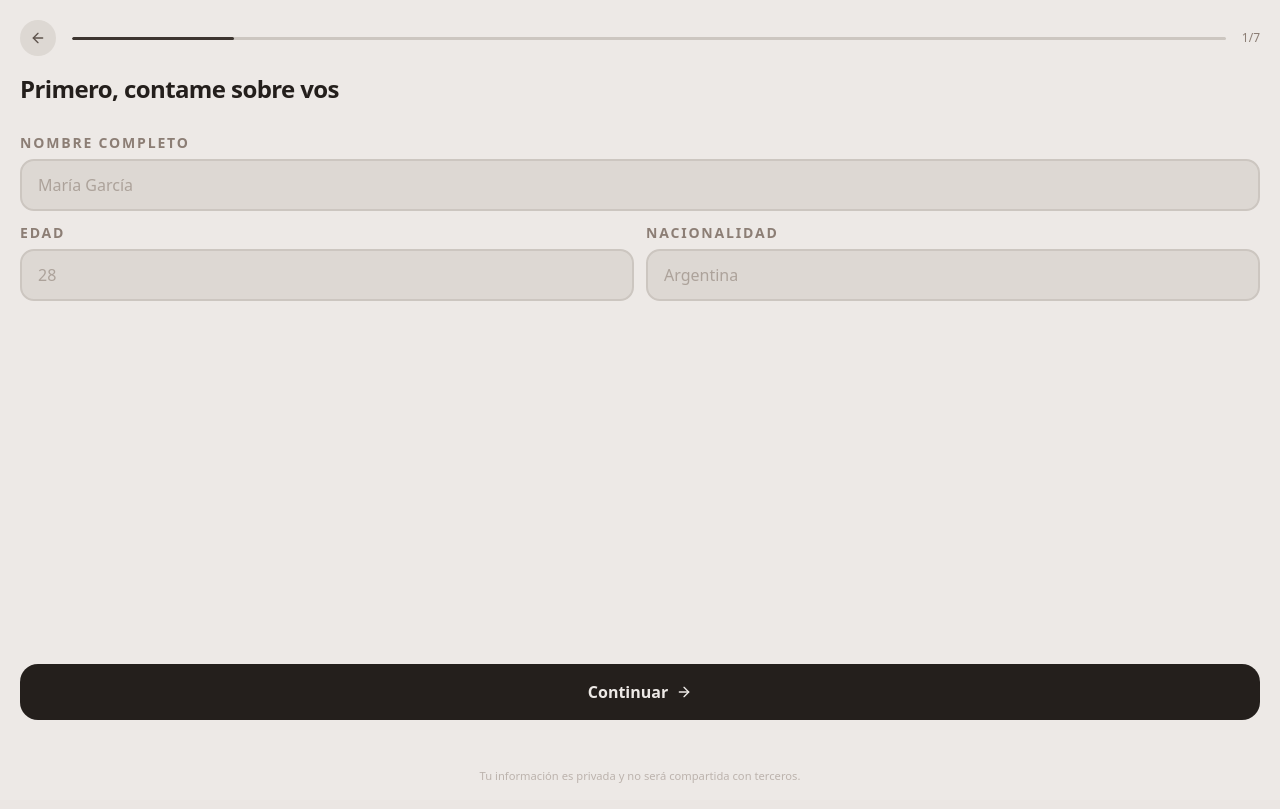
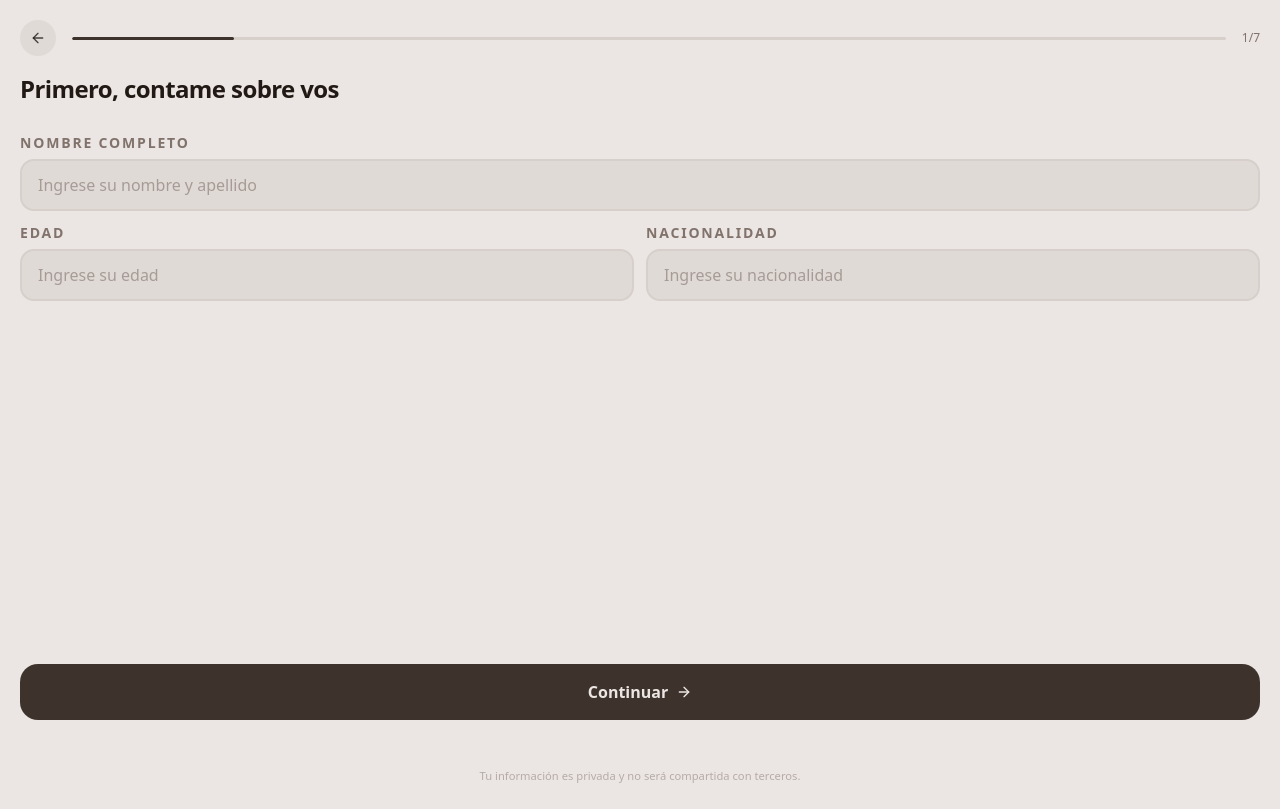
Before and after one commit to Manuel-latorre/leads-manager, a Next.js app: page /form in a window 1280 px wide. Both pictures are taken after a click on the button "Empezar". Built offline with nearby package versions, Linux system fonts and the light colour scheme.

Commit message:
feat: enhance form components with updated styling and integrate mode toggle for improved user experience

```diff
--- a/app/form/components/form.tsx
+++ b/app/form/components/form.tsx
@@ -5,6 +5,7 @@ import { Check, ArrowLeft, ArrowRight } from "lucide-react";
 import { cn } from "@/lib/utils";
 import { EMPTY, FormErrors, formSchema, FormValues } from "../types";
 import { createLead } from "../actions";
+import { ModeToggle } from "@/components/mode-toggle";
 
 // ─── Types ────────────────────────────────────────────────────────────────────
 
@@ -53,7 +54,7 @@ function FieldLabel({
   return (
     <label
       htmlFor={htmlFor}
-      className="text-sm font-bold tracking-[0.13em] uppercase text-[#8c7e75]"
+      className="text-sm font-bold tracking-[0.13em] uppercase text-muted-foreground"
     >
       {children}
     </label>
@@ -89,10 +90,7 @@ function StyledInput({
 }) {
   return (
     <div className="flex flex-col gap-1.5">
-      <FieldLabel htmlFor={id}>
-        {label}
-
-      </FieldLabel>
+      <FieldLabel htmlFor={id}>{label}</FieldLabel>
       <input
         id={id}
         type={type}
@@ -105,11 +103,11 @@ function StyledInput({
         placeholder={placeholder}
         className={cn(
           "w-full h-[52px] px-4 rounded-xl text-base outline-none transition-colors duration-150",
-          "bg-[#ddd8d3] text-[#241f1c] placeholder:text-[#8c7e75]/60",
-          "border-2",
+          "bg-card text-foreground placeholder:text-muted-foreground/60",
+          "border-2 border-input focus-visible:border-ring focus-visible:ring-2 focus-visible:ring-ring/30",
           hasError
-            ? "border-[#a05a5a]"
-            : "border-[#ccc6c0] focus:border-[#3d3530]",
+            ? "border-destructive focus-visible:border-destructive focus-visible:ring-destructive/20"
+            : "",
         )}
       />
     </div>
@@ -142,11 +140,11 @@ function StyledTextarea({
         rows={5}
         className={cn(
           "w-full px-4 py-3.5 rounded-xl text-base outline-none resize-none transition-colors duration-150",
-          "bg-[#ddd8d3] text-[#241f1c] placeholder:text-[#8c7e75]/60 leading-relaxed",
-          "border-2",
+          "bg-card text-foreground placeholder:text-muted-foreground/60 leading-relaxed",
+          "border-2 border-input focus-visible:border-ring focus-visible:ring-2 focus-visible:ring-ring/30",
           hasError
-            ? "border-[#a05a5a]"
-            : "border-[#ccc6c0] focus:border-[#3d3530]",
+            ? "border-destructive focus-visible:border-destructive focus-visible:ring-destructive/20"
+            : "",
         )}
       />
     </div>
@@ -169,8 +167,8 @@ function OptionButton({
       className={cn(
         "w-full text-left px-5 py-4 rounded-xl text-base border-2 outline-none cursor-pointer transition-all duration-150",
         selected
-          ? "bg-[#241f1c] border-[#241f1c] text-[#ede9e6] font-semibold"
-          : "bg-[#ddd8d3] border-[#ccc6c0] text-[#3d3530] font-normal",
+          ? "bg-foreground border-foreground text-background font-semibold"
+          : "bg-card border-input text-foreground font-normal",
       )}
     >
       {label}
@@ -181,9 +179,9 @@ function OptionButton({
 function ProgressBar({ current, total }: { current: number; total: number }) {
   const pct = Math.round((current / total) * 100);
   return (
-    <div className="w-full h-[3px] rounded-full bg-[#ccc6c0] overflow-hidden">
+    <div className="w-full h-[3px] rounded-full bg-border overflow-hidden">
       <div
-        className="h-full bg-[#3d3530] rounded-full transition-[width] duration-500 ease-out"
+        className="h-full bg-primary rounded-full transition-[width] duration-500 ease-out"
         style={{ width: `${pct}%` }}
       />
     </div>
@@ -204,13 +202,13 @@ function StepShell({
   return (
     <div className="flex flex-col gap-7 w-full">
       <div className="flex flex-col gap-1.5">
-        <h2 className="text-2xl font-extrabold text-[#241f1c] leading-snug tracking-tight m-0">
+        <h2 className="text-2xl font-extrabold text-foreground leading-snug tracking-tight m-0">
           {question}
         </h2>
-        {hint && <p className="text-sm text-[#8c7e75] m-0">{hint}</p>}
+        {hint && <p className="text-sm text-muted-foreground m-0">{hint}</p>}
       </div>
       <div className="flex flex-col gap-3">{children}</div>
-      {error && <p className="text-sm text-[#a05a5a] -mt-1">{error}</p>}
+      {error && <p className="text-sm text-destructive -mt-1">{error}</p>}
     </div>
   );
 }
@@ -232,10 +230,10 @@ function PrimaryButton({
       className={cn(
         "w-full h-14 rounded-2xl font-bold text-base outline-none border-none cursor-pointer",
         "flex items-center justify-center gap-2 transition-opacity duration-150",
-        "text-[#ede9e6]",
+        "text-primary-foreground",
         disabled
-          ? "bg-[#8c7e75] opacity-70 cursor-not-allowed"
-          : "bg-[#241f1c] opacity-100",
+          ? "bg-muted text-muted-foreground opacity-70 cursor-not-allowed"
+          : "bg-primary opacity-100",
       )}
     >
       {children}
@@ -248,39 +246,42 @@ function PrimaryButton({
 function IntroCard() {
   return (
     <div className="flex flex-col gap-5">
-      <div>
-        <p className="text-3xl font-bold text-[#8c7e75]">
-          Martina Cordoba
-        </p>
-        <h1 className="text-xl font-black text-[#241f1c] leading-[1.05] tracking-[-0.03em] m-0">
-          Coaching 1:1
-        </h1>
+      <div className="flex items-start justify-between">
+        <div>
+          <p className="text-3xl font-bold text-muted-foreground">
+            Martina Cordoba
+          </p>
+          <h1 className="uppercase text-xl font-black text-foreground leading-[1.05] tracking-[-0.03em] m-0">
+            Coaching 1:1
+          </h1>
+        </div>
+        <ModeToggle/>
       </div>
 
-      <div className="w-10 h-[2px] bg-[#ccc6c0] rounded-full" />
+      <div className="w-10 h-[2px] bg-border rounded-full" />
 
       <div className="flex flex-col gap-2">
-        <p className="text-[#5e534c] leading-relaxed text-sm">
+        <p className="text-foreground leading-relaxed text-sm">
           Si estás acá es porque buscás algo más que{" "}
           <em>&apos;moverte&apos;</em>, buscás que
         </p>
 
-        <p className="font-bold text-[#241f1c] leading-snug text-sm">
+        <p className="font-bold text-foreground leading-snug text-sm">
           el espejo refleje finalmente el esfuerzo que hacés cada día.
         </p>
 
-        <p className="text-[#5e534c] leading-relaxed text-sm">
-          Entiendo que tu vida no se detiene para que entrenes. <br /> Por eso mi
-          trabajo es que{" "}
-          <strong className="text-[#241f1c] font-bold">
+        <p className="text-foreground leading-relaxed text-sm">
+          Entiendo que tu vida no se detiene para que entrenes. <br /> Por eso
+          mi trabajo es que{" "}
+          <strong className="text-foreground font-bold">
             el plan se adapte a vos y no al revés.
           </strong>
         </p>
 
-        <p className=" text-[#5e534c] leading-relaxed text-sm">
+        <p className=" text-foreground leading-relaxed text-sm">
           Si estás dispuesta a comprometerte con tu cambio estético con las
           mismas ganas que yo lo haré con tu planificación,{" "}
-          <strong className="text-[#241f1c] font-bold">
+          <strong className="text-foreground font-bold">
             estamos listas para empezar.
           </strong>
         </p>
@@ -370,21 +371,21 @@ export function LeadFormWizard() {
     currentStep.id === CONTENT_STEPS[CONTENT_STEPS.length - 1].id;
 
   return (
-    <div className="h-dvh flex flex-col bg-[#ede9e6]">
+    <div className="h-dvh flex flex-col bg-background">
       {/* Top bar */}
       {!isIntro && !isSuccess && (
-        <div className="flex items-center gap-4 px-5 pt-5 pb-4 bg-[#ede9e6] sticky top-0 z-10">
+        <div className="flex items-center gap-4 px-5 pt-5 pb-4 bg-background sticky top-0 z-10">
           <button
             type="button"
             onClick={goBack}
-            className="flex items-center justify-center w-9 h-9 rounded-full bg-[#ddd8d3] text-[#5e534c] border-none outline-none cursor-pointer flex-shrink-0"
+            className="flex items-center justify-center w-9 h-9 rounded-full bg-card text-foreground/80 border-none outline-none cursor-pointer shrink-0"
           >
             <ArrowLeft size={16} />
           </button>
           <div className="flex-1">
             <ProgressBar current={progressStep} total={TOTAL} />
           </div>
-          <span className="text-xs font-medium text-[#8c7e75] flex-shrink-0 tabular-nums">
+          <span className="text-xs font-medium text-muted-foreground shrink-0 tabular-nums">
             {progressStep}/{TOTAL}
           </span>
         </div>
@@ -399,9 +400,6 @@ export function LeadFormWizard() {
             </div>
             <div className="pt-10 pb-6 flex flex-col gap-3">
               <PrimaryButton onClick={goNext}>Empezar</PrimaryButton>
-              <p className="text-center text-xs text-[#8c7e75] opacity-70 m-0">
-                {TOTAL} preguntas · menos de 3 minutos
-              </p>
             </div>
           </div>
         )}
@@ -409,14 +407,14 @@ export function LeadFormWizard() {
         {/* ── Success ── */}
         {isSuccess && (
           <div className="flex flex-col items-center justify-center min-h-[calc(100dvh-4rem)] text-center gap-6">
-            <div className="w-20 h-20 rounded-full bg-[#ddd8d3] flex items-center justify-center">
-              <Check size={36} strokeWidth={2.5} className="text-[#241f1c]" />
+            <div className="w-20 h-20 rounded-full bg-card flex items-center justify-center">
+              <Check size={36} strokeWidth={2.5} className="text-foreground" />
             </div>
             <div className="flex flex-col gap-3">
-              <h2 className="text-[2rem] font-black text-[#241f1c] tracking-tight m-0">
+              <h2 className="text-[2rem] font-black text-foreground tracking-tight m-0">
                 ¡Gracias!
               </h2>
-              <p className="text-base text-[#5e534c] leading-relaxed max-w-[280px] mx-auto m-0">
+              <p className="text-base text-foreground/80 leading-relaxed max-w-[280px] mx-auto m-0">
                 En breve me estaré contactando contigo por WhatsApp.
               </p>
             </div>
@@ -437,7 +435,7 @@ export function LeadFormWizard() {
                     label="Nombre completo"
                     value={values.full_name}
                     onChange={(v) => set("full_name", v)}
-                    placeholder="María García"
+                    placeholder="Ingrese su nombre y apellido"
                     autoComplete="name"
                     autoCapitalize="words"
                     hasError={!!errors.full_name}
@@ -450,7 +448,7 @@ export function LeadFormWizard() {
                       onChange={(v) =>
                         set("age", v.replace(/\D/g, "").slice(0, 2))
                       }
-                      placeholder="28"
+                      placeholder="Ingrese su edad"
                       type="text"
                       inputMode="numeric"
                       pattern="[0-9]*"
@@ -462,7 +460,7 @@ export function LeadFormWizard() {
                       label="Nacionalidad"
                       value={values.nationality}
                       onChange={(v) => set("nationality", v)}
-                      placeholder="Argentina"
+                      placeholder="Ingrese su nacionalidad"
                       autoComplete="country-name"
                       autoCapitalize="words"
                       hasError={!!errors.nationality}
@@ -609,8 +607,8 @@ export function LeadFormWizard() {
                           className={cn(
                             "h-16 rounded-xl text-lg font-bold outline-none border-none cursor-pointer transition-all duration-150",
                             selected
-                              ? "bg-[#241f1c] text-[#ede9e6]"
-                              : "bg-[#ddd8d3] text-[#5e534c]",
+                              ? "bg-foreground text-background"
+                              : "bg-card text-foreground/80",
                           )}
                         >
                           {n}
@@ -625,7 +623,7 @@ export function LeadFormWizard() {
             {/* CTA */}
             <div className="pt-8 pb-6 flex flex-col gap-3">
               {serverError && (
-                <p className="text-sm text-[#a05a5a] text-center m-0">
+                <p className="text-sm text-destructive text-center m-0">
                   {serverError}
                 </p>
               )}
@@ -635,7 +633,7 @@ export function LeadFormWizard() {
               >
                 {isLoading ? (
                   <>
-                    <span className="w-4 h-4 rounded-full border-2 border-[#ede9e6]/30 border-t-[#ede9e6] animate-spin" />
+                    <span className="w-4 h-4 rounded-full border-2 border-primary-foreground/30 border-t-primary-foreground animate-spin" />
                     Enviando...
                   </>
                 ) : isLastContentStep ? (
@@ -654,7 +652,7 @@ export function LeadFormWizard() {
 
       {!isSuccess && (
         <footer className="px-5 pb-6">
-          <p className="text-center text-[0.7rem] text-[#8c7e75] opacity-50 m-0">
+          <p className="text-center text-[0.7rem] text-muted-foreground opacity-50 m-0">
             Tu información es privada y no será compartida con terceros.
           </p>
         </footer>
```
